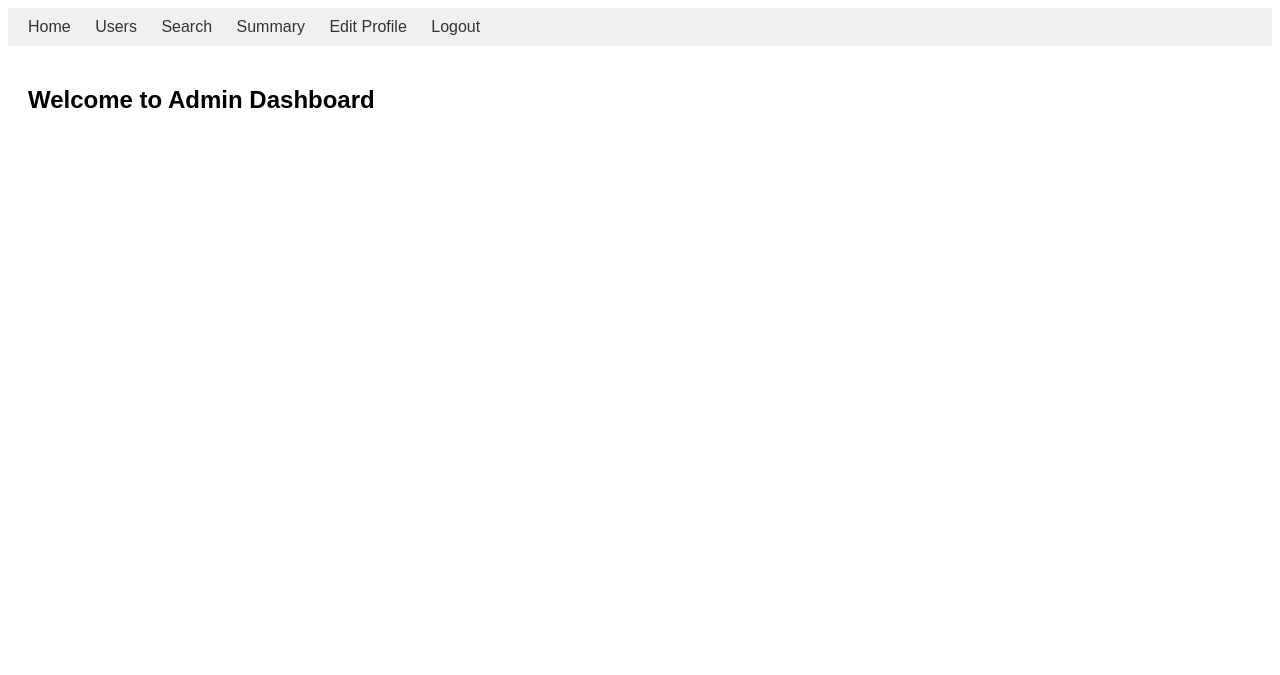
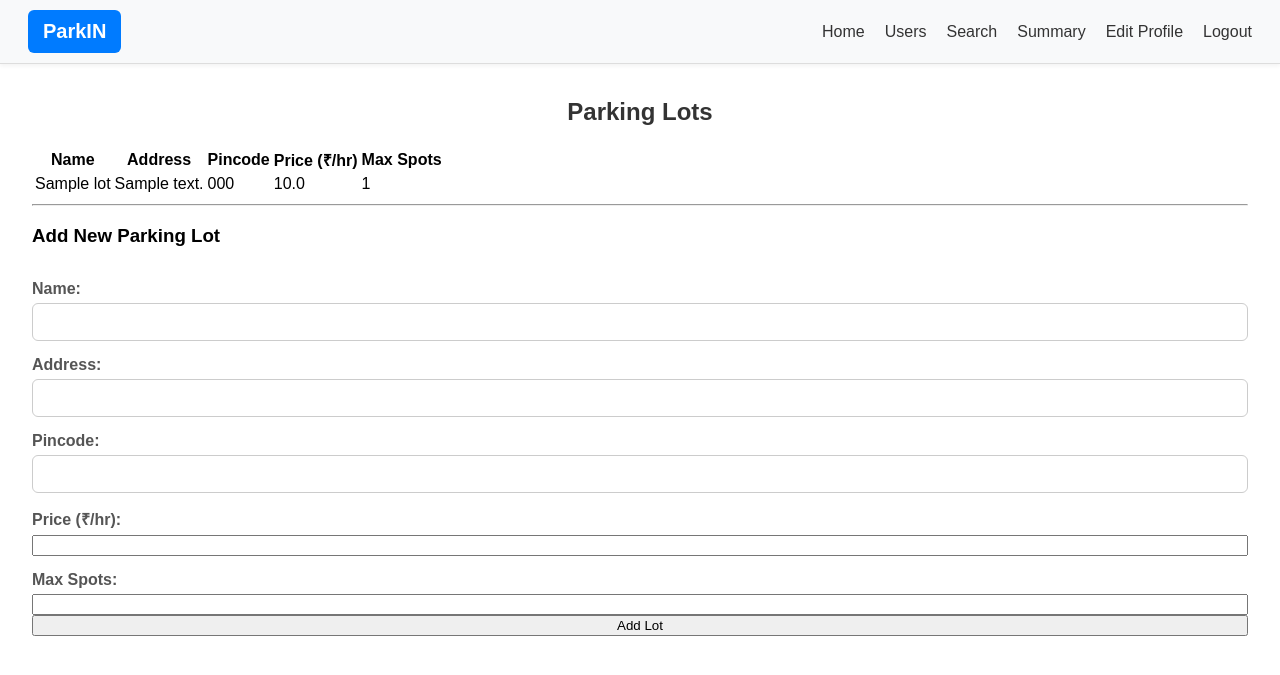
Before and after one commit to 24f1001715/vehicle-parking-app, a Flask app: page /admin/dashboard in a window 1280 px wide. Shown: the top 675 px of the page. Run offline with Flask 3, Linux system fonts and the light colour scheme; the visitor is signed in with stand-in values (Sample User, id 1); tables that the repository leaves empty hold one stand-in row (values such as "Sample post").

Commit message:
Milestone-VP Admin home-basic

```diff
--- a/controllers/admin_routes.py
+++ b/controllers/admin_routes.py
@@ -1,17 +1,49 @@
 from flask import Blueprint, render_template, session, redirect, url_for
 from utils.decorators import admin_required
+from models.models import User, ParkingLot, ParkingSpot, db
+from flask import request
+from werkzeug.security import generate_password_hash, check_password_hash
 
 admin_bp = Blueprint('admin', __name__)
 
-@admin_bp.route('/admin/dashboard')
+@admin_bp.route('/admin/dashboard', methods=['GET', 'POST'])
 @admin_required
 def home():
-    return render_template('admin/home.html')
+    if request.method == 'POST':
+        # 1. Collect form data
+        name = request.form['name']
+        address = request.form['address']
+        pin_code = request.form['pin_code']
+        price = request.form['price']
+        max_spots = int(request.form['max_spots'])
+
+        # 2. Create new parking lot
+        new_lot = ParkingLot(
+            prime_location_name=name,
+            address=address,
+            pin_code=pin_code,
+            price=float(price),
+            max_spots=max_spots
+        )
+        db.session.add(new_lot)
+        db.session.commit()
+
+        # 3. Add parking spots
+        for _ in range(max_spots):
+            spot = ParkingSpot(lot_id=new_lot.id)  # status defaults to 'A'
+            db.session.add(spot)
+        db.session.commit()
+
+        return redirect(url_for('admin.home'))
+
+    lots = ParkingLot.query.all()
+    return render_template('admin/home.html', lots=lots)
 
 @admin_bp.route('/admin/users')
 @admin_required
 def users():
-    return render_template('admin/users.html')
+    all_users = User.query.all()
+    return render_template('admin/users.html', users=all_users)
 
 @admin_bp.route('/admin/search')
 @admin_required
--- a/static/css/style.css
+++ b/static/css/style.css
@@ -1,15 +1,167 @@
 body {
     font-family: Arial, sans-serif;
 }
+
+/* ---------------- navbar ---------------- */
+
 .navbar {
-    background-color: #f0f0f0;
-    padding: 10px;
+        position: fixed;
+    top: 0;
+    left: 0;
+    right: 0;
+    background-color: #f8f9fa;
+    padding: 10px 28px;
+    display: flex;
+    align-items: center;
+    justify-content: space-between;
+    border-bottom: 1px solid #ddd;
+    box-shadow: 0 2px 4px rgba(0, 0, 0, 0.05);
+    z-index: 1000;
 }
+
+.navbar .logo {
+    background-color: #007bff; /* Blue box */
+    color: white;
+    padding: 10px 15px;
+    border-radius: 6px;
+    font-weight: bold;
+    font-size: 20px;
+    margin: 0;
+}
+
+.navbar .nav-links {
+    display: flex;
+    gap: 20px;
+}
+.nav-links a.logout-link:hover {
+    color: red; /* Red hover only for logout */
+}
+
 .navbar a {
-    margin: 0 10px;
     text-decoration: none;
     color: #333;
+    font-weight: 500;
+    transition: color 0.2s ease;
 }
+
+.navbar a:hover,
+.navbar a.active {
+    color: #007bff; /* Blue on hover or active */
+}
+
 .content {
-    padding: 20px;
+    padding: 70px 24px 24px;
 }
+
+/* ---------------- FORM STYLING ---------------- */
+
+.form-container {
+    background: white;
+    padding: 30px 40px;
+    border-radius: 10px;
+    box-shadow: 0 4px 20px rgba(0, 0, 0, 0.1);
+    width: 100%;
+    max-width: 400px;
+    margin: 50px auto;
+}
+
+h2 {
+    text-align: center;
+    color: #333;
+}
+
+form {
+    display: flex;
+    flex-direction: column;
+}
+
+label {
+    margin-top: 15px;
+    margin-bottom: 5px;
+    color: #555;
+    font-weight: bold;
+}
+
+input[type="text"],
+input[type="email"],
+input[type="password"] {
+    padding: 10px;
+    border: 1px solid #ccc;
+    border-radius: 6px;
+    font-size: 14px;
+    transition: border 0.2s;
+}
+
+input[type="text"]:focus,
+input[type="email"]:focus,
+input[type="password"]:focus {
+    border-color: #007bff;
+    outline: none;
+}
+
+input[type="submit"] {
+    margin-top: 20px;
+    padding: 12px;
+    background-color: #007bff;
+    color: white;
+    font-weight: bold;
+    border: none;
+    border-radius: 6px;
+    cursor: pointer;
+    transition: background-color 0.2s;
+}
+
+input[type="submit"]:hover {
+    background-color: #0056b3;
+}
+
+.error-message {
+    color: red;
+    text-align: center;
+    margin-bottom: 15px;
+}
+
+p {
+    text-align: center;
+    margin-top: 20px;
+    color: #555;
+}
+
+a {
+    color: #007bff;
+    text-decoration: none;
+}
+
+a:hover {
+    text-decoration: underline;
+}
+
+
+/* ---------------- admin.users ---------------- */
+
+.page-title {
+    font-size: 24px;
+    font-weight: 600;
+    margin-bottom: 20px;
+}
+
+.users-table {
+    width: 100%;
+    border-collapse: collapse;
+    font-family: Arial, sans-serif;
+}
+
+.users-table th,
+.users-table td {
+    border: 1px solid #ccc;
+    padding: 10px;
+    text-align: left;
+}
+
+.users-table thead {
+    background-color: #f2f2f2;
+}
+
+.users-table tr:nth-child(even) {
+    background-color: #fafafa;
+}
--- a/templates/admin/base_admin.html
+++ b/templates/admin/base_admin.html
@@ -7,12 +7,15 @@
 </head>
 <body>
     <div class="navbar">
+        <div class="logo">ParkIN</div>
+    <div class="nav-links">
         <a href="{{ url_for('admin.home') }}">Home</a>
         <a href="{{ url_for('admin.users') }}">Users</a>
         <a href="{{ url_for('admin.search') }}">Search</a>
         <a href="{{ url_for('admin.summary') }}">Summary</a>
         <a href="{{ url_for('admin.edit_profile') }}">Edit Profile</a>
-        <a href="{{ url_for('auth.logout') }}">Logout</a>
+        <a href="{{ url_for('auth.logout') }}" class="logout-link">Logout</a>
+    </div>
     </div>
     <div class="content">
         {% block content %}{% endblock %}
--- a/templates/admin/home.html
+++ b/templates/admin/home.html
@@ -1,3 +1,52 @@
 {% extends 'admin/base_admin.html' %}
 {% block title %}Admin Home{% endblock %}
-{% block content %}<h2>Welcome to Admin Dashboard</h2>{% endblock %}
+{% block content %}
+
+<h2>Parking Lots</h2>
+
+<table class="table">
+    <thead>
+        <tr>
+            <th>Name</th>
+            <th>Address</th>
+            <th>Pincode</th>
+            <th>Price (₹/hr)</th>
+            <th>Max Spots</th>
+        </tr>
+    </thead>
+    <tbody>
+        {% for lot in lots %}
+        <tr>
+            <td>{{ lot.prime_location_name }}</td>
+            <td>{{ lot.address }}</td>
+            <td>{{ lot.pin_code }}</td>
+            <td>{{ lot.price }}</td>
+            <td>{{ lot.max_spots }}</td>
+        </tr>
+        {% endfor %}
+    </tbody>
+</table>
+
+<hr>
+
+<h3>Add New Parking Lot</h3>
+<form method="POST" class="form">
+    <label>Name:</label>
+    <input type="text" name="name" required>
+
+    <label>Address:</label>
+    <input type="text" name="address">
+
+    <label>Pincode:</label>
+    <input type="text" name="pin_code">
+
+    <label>Price (₹/hr):</label>
+    <input type="number" name="price" step="0.01" required>
+
+    <label>Max Spots:</label>
+    <input type="number" name="max_spots" required>
+
+    <button type="submit">Add Lot</button>
+</form>
+
+{% endblock %}
--- a/templates/user/base_user.html
+++ b/templates/user/base_user.html
@@ -7,11 +7,14 @@
 </head>
 <body>
     <div class="navbar">
+            <div class="logo">ParkIN</div>
+    <div class="nav-links">
             <a href="{{ url_for('user.home') }}">Home</a>
             <a href="{{ url_for('user.summary') }}">Summary</a>
             <a href="{{ url_for('user.history') }}">History</a>
             <a href="{{ url_for('user.edit_profile') }}">Edit Profile</a>
-            <a href="{{ url_for('auth.logout') }}">Logout</a>
+            <a href="{{ url_for('auth.logout') }}" class="logout-link">Logout</a>
+    </div>
     </div>
     <div class="content">
         {% block content %}{% endblock %}
```
Also changed, not shown: templates/admin/users.html (+24 -1 lines), templates/admin_dashboard.html (deleted, +0 -33 lines), templates/login.html (+12 -4 lines), templates/register.html (+26 -11 lines), templates/user_dashboard.html (deleted, +0 -12 lines).
